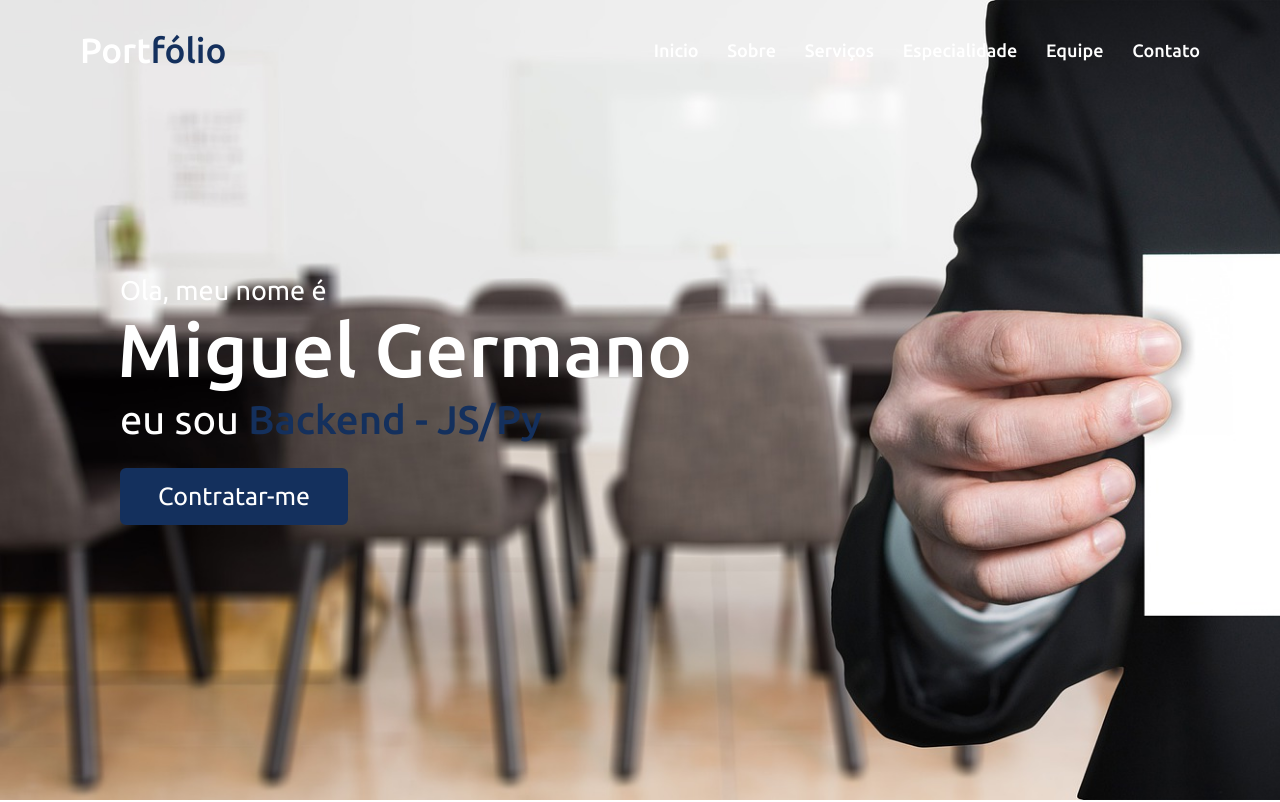
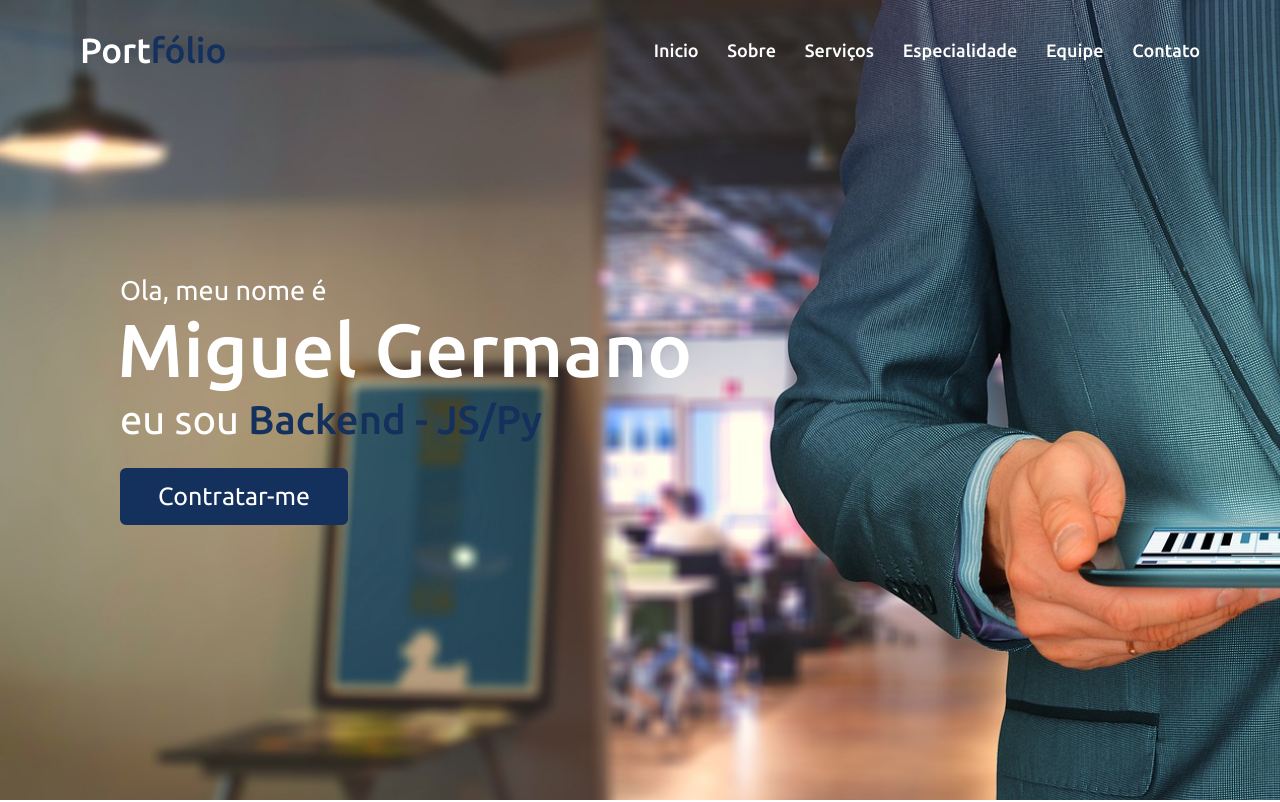
Before and after one commit to omiguelgermano/omiguelgermano.github.io, a plain HTML site: page index.html in a window 1280 px wide. Shown: the top 802 px of the page. Drawn offline with nearby package versions, Linux system fonts and the light colour scheme.

Commit message:
Novo banner

```diff
--- a/style.css
+++ b/style.css
@@ -63,7 +63,7 @@ html{
 /*  Home   inicio  */
 .home{
     display: flex;
-    background: url(image/banner-2.jpg) no-repeat;
+    background: url(image/banner-3.jpg) no-repeat;
     background-size: cover;
     height: 100vh;
     color: #fff;
```
Also changed, not shown: image/banner-3.jpg (added).
